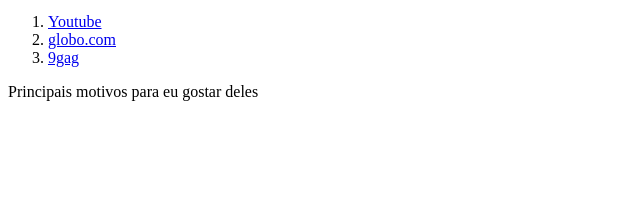
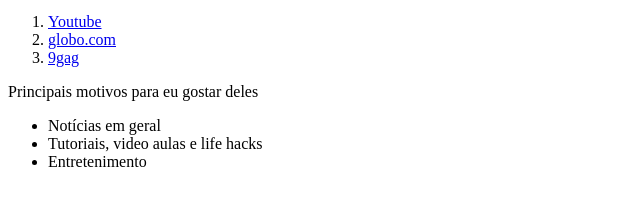
Before and after one commit to brunomessiasf/trybe-exercicios, a plain HTML site: page dia-3-html-css/index5.html in a window 1280 px wide. Shown: the part 101-306 px from the top of the page, without its empty margins (0-640 px from the left). Drawn offline with Linux system fonts and the light colour scheme.

Commit message:
Adiciona lista de motivos

```diff
--- a/dia-3-html-css/index5.html
+++ b/dia-3-html-css/index5.html
@@ -15,5 +15,10 @@
     </ol>
 
     <p>Principais motivos para eu gostar deles</p>
+    <ul>
+        <li>Notícias em geral</li>
+        <li>Tutoriais, video aulas e life hacks</li>
+        <li>Entretenimento</li>
+    </ul>
   </body>
 </html>
```
